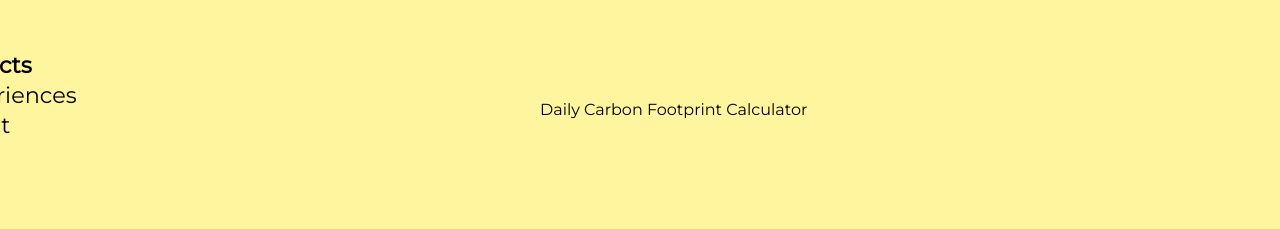
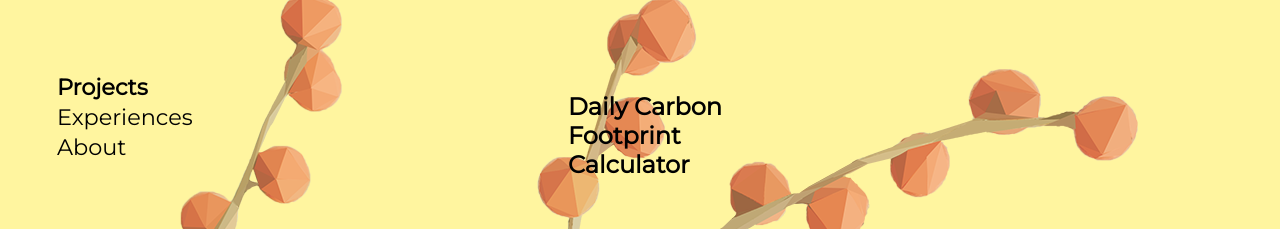
Before and after one commit to hliu23/hliu23.github.io, a plain HTML site: page index.html in a window 1280 px wide. Shown: the top 229 px of the page. Drawn offline with nearby package versions, Linux system fonts and the light colour scheme.

Commit message:
setup nav bar and projects page

```diff
--- a/index.html
+++ b/index.html
@@ -22,22 +22,18 @@
   <body>
     <!-- background elements -->
     <div id="parallex-bg-1" class="parallex-bg" data-speed="0">
-      <div id="bg-1-1" class="nav-bar">
-        <ul>
-          <li class="active"><a href="/">Projects</a></li>
-          <li><a href="./experiences.html">Experiences</a></li>
-          <li><a href="./about.html">About</a></li>
-        </ul>
-      </div>
-      <div id="bg-1-2"></div>
+      <div id="bg-1-1" class="background"></div>
     </div>
     <!-- elements -->
     <div id="parallex-bg-2" class="parallex-bg" data-speed="1">
       <div id="bg-2-1" class="project-name">
-        Daily Carbon Footprint Calculator
+        <h2>Daily Carbon Footprint Calculator</h2>
       </div>
       <div id="bg-2-2" class="project-img">
         <img src="media/projects/dcfc.png">
+      </div>
+      <div id="bg-2-3" class="project-desc">
+        <p></p>
       </div>
 
 
@@ -46,6 +42,16 @@
       <div id="bg-2-4" class="project">Project #4</div> -->
 
     </div>
+    <div id="parallex-bg-3" class="parallex-bg" data-speed="0">
+      <div id="bg-3-1" class="nav-bar">
+        <ul>
+          <li class="active"><a href="/">Projects</a></li>
+          <li><a href="./experiences.html">Experiences</a></li>
+          <li><a href="./about.html">About</a></li>
+        </ul>
+      </div>
+    </div>
+
 
   </body>
 </html>
--- a/scripts/projects.js
+++ b/scripts/projects.js
@@ -1,5 +1,5 @@
 $(function() {
-  startFrom("div#bg-1-2", 0);
+  // startFrom("div#bg-1-2", 0);
   // let projectNum = 4;
   // let height = $(window).height();
   // $(body).css("height", projectNum * height);
--- a/stylesheets/about.css
+++ b/stylesheets/about.css
@@ -4,7 +4,7 @@ body {
   height: 1000px;
 }
 
-div#bg-1-2 {
+div#bg-1-1 {
   background: url("../media/roots.png");
   top: 0px;
   left: calc(600px - calc(var(--default-screen-width) / 2));
--- a/stylesheets/experiences.css
+++ b/stylesheets/experiences.css
@@ -2,7 +2,7 @@ body {
   height: 1173px;
 }
 
-div#bg-1-2 {
+div#bg-1-1 {
   background: url("../media/trunk.png");
   top: 0;
   left: 100px;
--- a/stylesheets/general.css
+++ b/stylesheets/general.css
@@ -10,10 +10,11 @@ body {
 
 div.parallex-bg {
   position: fixed;
-  width: 1200px;
+  width: 100%;
+  height: 100%;
   top: 0;
-  left: 50%;
-  margin-left: -600px;
+  left: 0;
+  margin: -8px;
 }
 
 /* background elements */
@@ -25,6 +26,10 @@ div#parallex-bg-1 {
 div#parallex-bg-2 {
   z-index: 2;
 }
+/* nav bar */
+div#parallex-bg-3 {
+  z-index: 3;
+}
 
 div.parallex-bg div {
   background-repeat: no-repeat;
@@ -34,10 +39,10 @@ div.parallex-bg div {
 }
 
 .nav-bar {
-  top: 50px;
-  left: -100px;
+  top: 10%;
+  left: 5%;
   font-family: "Montserrat", sans-serif;
-  z-index: 2;
+  z-index: 10;
 }
 
 .nav-bar ul {
@@ -60,21 +65,3 @@ div.parallex-bg div {
 .nav-bar ul li a:link, .nav-bar ul li a:visited {
   color: #000;
 }
-
-/* objects */
-
-div.project-name {
-  font-family: "Montserrat", sans-serif;
-}
-
-div.project-img {
-  background-color: #ffffff;
-  border-radius: 50%;
-  height: 400px;
-  width: 400px;
-  text-align: center;
-}
-
-div.project-img img {
-  height: 100%;
-}
--- a/stylesheets/projects.css
+++ b/stylesheets/projects.css
@@ -2,22 +2,28 @@ body {
   --branch-height: 637px;
   --branch-width: 1146px;
   --num-of-projects: 4;
-  --initial-offset: 30vh;
-  --left-offset: 800px;
+  --initial-offset: 30%;
+  --left-offset: 60%;
   height: calc(var(--num-of-projects) * var(--default-screen-height))
 }
 
-div#bg-1-2 {
-  background: url("../media/branch/branch.png");
-  top: 0px;
-  left: calc(600px - calc(var(--default-screen-width) / 2));
+div#bg-1-1 {
+  background: url("../media/branch/branch-5.png");
+  background-repeat: no-repeat;
+  top: 0;
+  left: 0;
   height: var(--branch-height);
   width: var(--branch-width);
+  /* width:  */
+  /* max-width: 100%;
+  max-height: 100%; */
+
 }
 
 div#bg-2-1 {
-  top: 100px;
-  left: 500px;
+  top: 10%;
+  left: 45%;
+  width: 17%;
 }
 
 
@@ -40,3 +46,21 @@ div#bg-2-4 {
   top: calc(var(--initial-offset) + calc(3 * var(--default-screen-height)));
   left: var(--left-offset);
 }
+
+
+div.project-name {
+  font-family: "Montserrat", sans-serif;
+}
+
+div.project-img {
+  background-color: #ffffff;
+  border-radius: 50%;
+  height: 50%;
+  /* width: 15vh; */
+  text-align: center;
+
+}
+
+div.project-img img {
+  height: 100%;
+}
```
Also changed, not shown: about.html (+10 -8 lines), experiences.html (+9 -8 lines), 1 other file.
